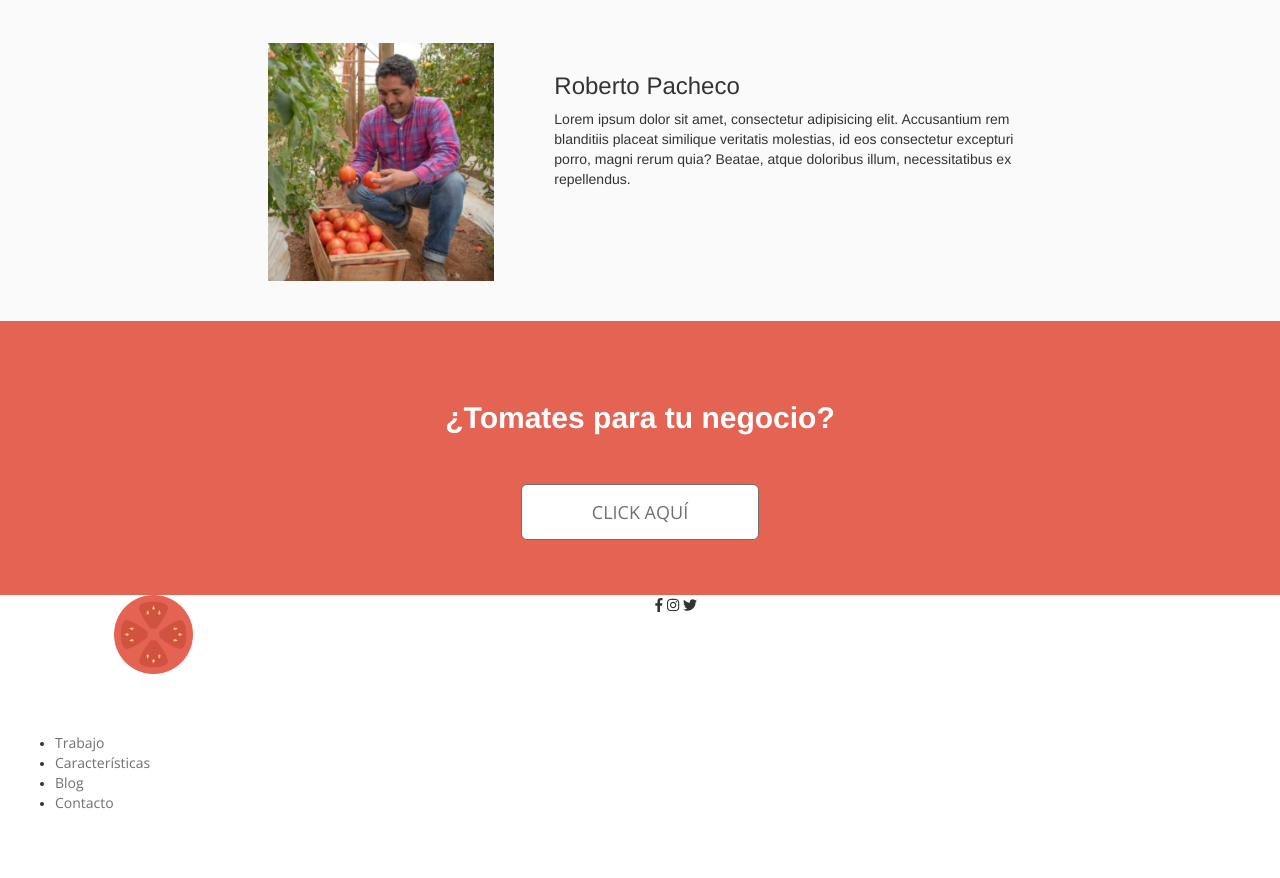
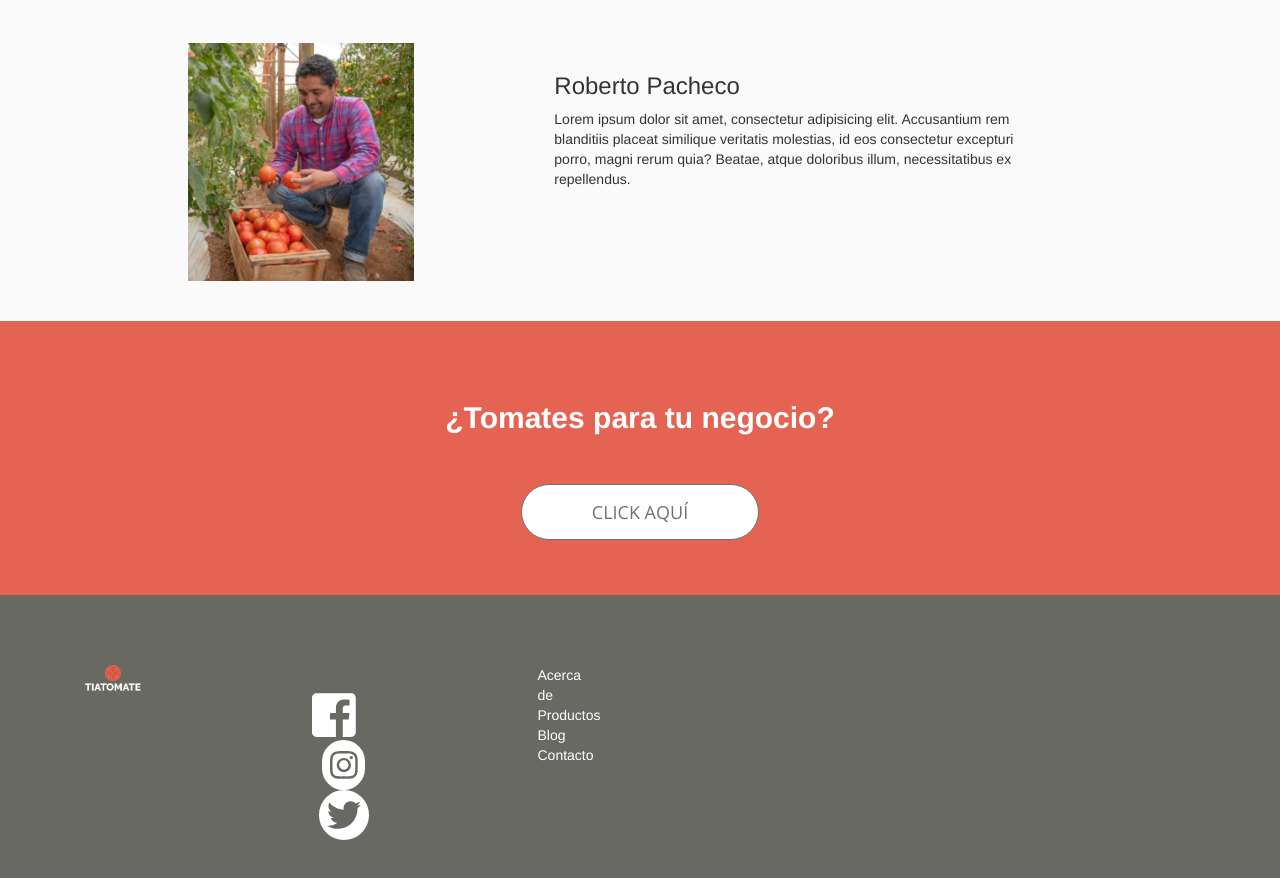
Before and after one commit to Oriele1982/Ejercicio9-TiaTomate, a plain HTML site: page index.html in a window 1280 px wide. Shown: the part 1864-2742 px from the top of the page. Before the commit the page ends 2687 px from the top, so only its background shows below. Drawn offline with nearby package versions, Linux system fonts and the light colour scheme; a script that the page names is missing.

Commit message:
sketches adjuntos html listo. No hubo resultado responsive con media queries

```diff
--- a/assets/css/style.css
+++ b/assets/css/style.css
@@ -26,6 +26,7 @@ h2 p{
 
 .row{
 	margin: 0;
+	padding: 0;
 }
 
 .col-md-7{
@@ -48,13 +49,8 @@ h2 p{
 	width: 20%;
 }
 
-/* JUMBOTRON */
-
-.jumbotron{
-	background-color: #E56353;
-	color: #FFFFFF;
-	padding: 0;
-	margin: 0;
+.col-md-3{
+	width: 30%;
 }
 
 /* NAVBAR */
@@ -79,10 +75,7 @@ button.navbar-toggle.collapsed{
 	background-color: #707070;
 }
 
-span.icon-bar{
-	color: #FFFFFF;
 
-}
 
 /* HEADER */
 
@@ -90,6 +83,13 @@ span.icon-bar{
 	width: 100%;
 	text-align: center;
 	padding: 0;
+}
+
+.jumbotron{
+	background-color: #E56353;
+	color: #FFFFFF;
+	padding: 0;
+	margin: 0;
 }
 
 .title_tia-tomate{
@@ -105,6 +105,7 @@ span.icon-bar{
 	width: 60%;
 	padding: 0;
 	margin: 0;
+	display: table-cell;
 }
 
 .history_tia-tomate{
@@ -112,6 +113,8 @@ span.icon-bar{
 	padding: 155px 60px 158px 60px;
 	background-color: #707070;
 	color: #FAFAFA;
+	box-sizing: border-box;
+
 }
 
 .products_tia-tomate{
@@ -125,6 +128,25 @@ span.icon-bar{
 	width: 40%;
 	padding: 0;
 	margin: 0;
+}
+
+@media screen only and (min-width: 480px) {
+	.img_tia-tomate{
+		width: 100%;
+	}
+
+	.history_tia-tomate .col-md-5{
+		width: 100%;
+	}
+
+	.products_tia-tomate{
+		width: 100%;
+		text-orientation:
+	}
+
+	.img2_tia-tomate{
+		width: 100%;
+	}
 }
 
 /* BLOG */
@@ -148,6 +170,13 @@ span.icon-bar{
 	margin: 70px;
 }
 
+@media only screen and (min-width: 480px) {
+	.img-kunstmann, .img-pacheco{
+		width: 100%;
+		float: right;
+	}
+}
+
 /* CONTACT */
 
 .contact_tia-tomate, h2{
@@ -159,7 +188,7 @@ span.icon-bar{
 
 .btn{
 	background-color: #FFFFFF;
-
+	border-radius: 30px;
 	border-color: #707070;
 	padding: 15px 70px 15px 70px;
 }
@@ -169,3 +198,50 @@ span.icon-bar{
 	color: #FFFFFF;
 	border-color: #FFFFFF;
 }
+
+/* FOOTER */
+
+.footer__tia-tomate{
+	width: 100%;
+	background-color: #686963;
+	color: #FFFFFF;
+	padding: 70px;
+}
+
+.logo_tia-tomate{
+	width: 40%;
+}
+
+.icons_tia-tomate{
+	padding: 25px;
+	text-align: center;
+	margin-left: 10%;
+}
+
+.fa-facebook-square{
+	font-size: 50px;
+	background-color: #686963;
+	color: #FFFFFF;
+	border-radius: 60px;
+}
+.fa-instagram, .fa-twitter{
+	font-size: 50px;
+	background-color: #FFFFFF;
+	color: #686963;
+	margin-left: 20px;
+	padding: 5px;
+	border-radius: 30px;
+	border: 3px solid white;
+}
+
+.list_tia-tomate {
+	list-style: none;
+	margin-left: 50%;
+
+}
+
+@media only screen and (min-width: 480px) {
+	.tia-tomate_row{
+		width: 50%;
+	}
+}
--- a/index.html
+++ b/index.html
@@ -56,10 +56,10 @@
 
 	<!-- PRODUCTS -->
 		<div class="row">
-			<div class="img_tia-tomate col-md-7 col-sm-12">
+			<div class="img_tia-tomate col-md-7">
 				<img src="assets/img/img-history.png" class="img-responsive" alt="Responsive image">
 			</div>
-			<div class="history_tia-tomate col-md-5 col-sm-12">
+			<div class="history_tia-tomate col-md-5">
 				<h3>Desde Limache con Amor</h3>
 				<p> Lorem ipsum dolor sit amet, consectetur adipisicing elit. Accusantium rem blanditiis placeat similique veritatis molestias, id eos consectetur excepturi porro, magni rerum quia? Beatae, atque doloribus illum, necessitatibus ex repellendus. Lorem ipsum dolor sit amet, consectetur adipisicing elit. Dicta odio laboriosam similique consequatur soluta ratione impedit adipisci expedita, dignissimos sapiente ullam culpa aut, amet pariatur consequuntur commodi architecto minus. Dolorem.</p>
 			</div>
@@ -70,7 +70,7 @@
 				<p> Lorem ipsum dolor sit amet, consectetur adipisicing elit. Accusantium rem blanditiis placeat similique veritatis molestias, id eos consectetur excepturi porro, magni rerum quia? Beatae, atque doloribus illum, necessitatibus ex repellendus. Lorem ipsum dolor sit amet, consectetur adipisicing elit. Facere, culpa ipsum, asperiores officiis, neque ratione dolorum labore quis eos libero cupiditate suscipit. Reprehenderit, voluptatum, cupiditate autem nemo tempore earum commodi! Lorem ipsum dolor sit amet, consectetur adipisicing elit. Explicabo ea veniam sapiente at tempora, vero, ad quasi non dolores, aliquam atque nostrum. A deleniti qui in. Tenetur ullam reprehenderit pariatur.</p>
 			</div>
 			<div class="img2_tia-tomate col-md-5 col-sm-12">
-				<img src="assets/img/our-tomatoes.png" class="img-responsive img-tomatoes2" alt="Responsive image">
+				<img src="assets/img/our-tomatoes.png" class="img-responsive" alt="Responsive image">
 			</div>
 		</div>
 
@@ -111,32 +111,30 @@
 		</div>
 
 	<!-- FOOTER -->
-		<div class="footer_tia-tomate">
-			<div class="row">
-				<div class="col-md-4">
+		<div class="footer__tia-tomate">
+			<div class="tia-tomate_row row">
+				<div class="col-md-3">
 					<div class="logo_tia-tomate">
 						<img src="assets/img/logo-footer.png" class="img-responsive" alt="Responsive image">
 					</div>
 				</div>
-				<div class="col-md-4">
+				<div class="col-md-3">
 					<div class="icons_tia-tomate">
-						<i class="fab fa-facebook-f"></i>
+						<i class="fab fa-facebook-square"></i>
 						<i class="fab fa-instagram"></i>
 						<i class="fab fa-twitter"></i>
 					</div>
 				</div>
-			</div>
-				<div class="col-md-4">
-					<div class="footer__navbar_tia-tomate">
-	        			<ul>
-	          				<li><a href="#">Trabajo</a></li>
-	          				<li><a href="#">Características</a></li>
-	          				<li><a href="#">Blog</a></li>
-	          				<li><a href="#">Contacto</a></li>
-	        			</ul>
-	      			</div>
+				<div class="col-md-3">
+        			<ul class="list_tia-tomate">
+          				<li class="element_tia-tomate">Acerca de</li>
+          				<li class="element_tia-tomate">Productos</li>
+          				<li class="element_tia-tomate">Blog</li>
+          				<li class="element_tia-tomate">Contacto</li>
+        			</ul>
 				</div>
 			</div>
+		</div>
 
 
 
```
Also changed, not shown: assets/img/version-escritorio.jpg (added), assets/img/version-mobile.jpg (added).
